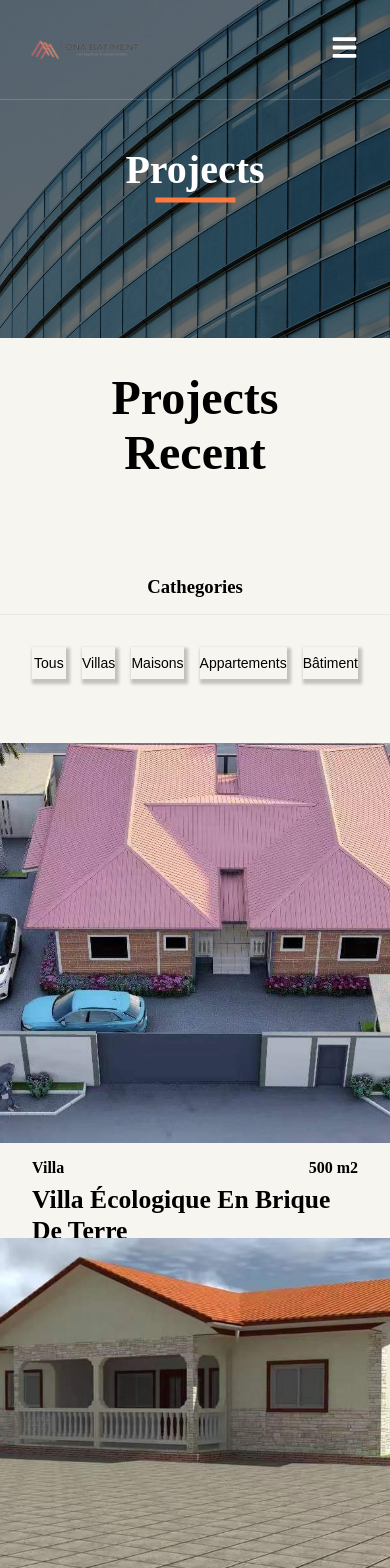
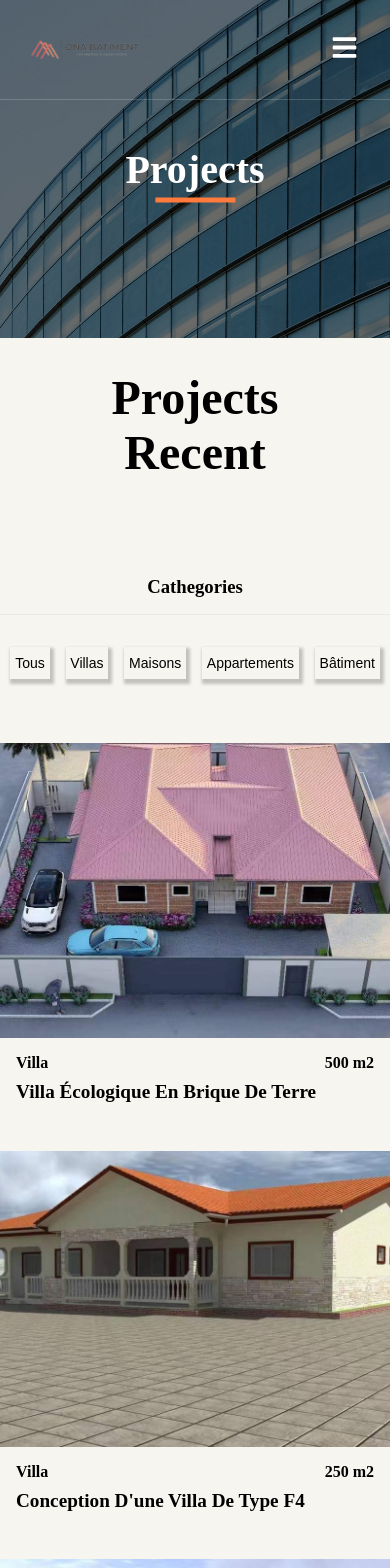
Before and after one commit to William-Hortone/ona-btm, a React (Create React App) app: page /projects in a window 390 px wide. Shown: the top 1568 px of the page. Built offline with nearby package versions, Linux system fonts and the light colour scheme; a web font is replaced by a local one.

Commit message:
updeted the project section with responsive

```diff
--- a/src/Pages/Projects/Projects.jsx
+++ b/src/Pages/Projects/Projects.jsx
@@ -1,5 +1,11 @@
 import React, { useState } from "react";
-import { HeadImage, HeadText, ProjectImg, Category } from "../../components";
+import {
+  HeadImage,
+  HeadText,
+  ProjectImg,
+  Category,
+  Consultation,
+} from "../../components";
 import { SectionProject } from "../../containers";
 import images from "../../constants/images";
 import items from "../../constants/data";
@@ -21,6 +27,7 @@ const Projects = () => {
       <HeadImage title="Projects" img={images.building2} />
       <h2>Projects Recent</h2>
       <SectionProject />
+      <Consultation />
     </div>
   );
 };
--- a/src/components/Category/category.css
+++ b/src/components/Category/category.css
@@ -14,12 +14,11 @@
     align-items: center;
     gap: 1rem;
     border-top: 1px solid #0000000e ;
-    /* padding-top: 2rem; */
     padding: 2rem ;
 }
 .btn-category{
     width: 100px;
-    padding: .5rem 0;
+    padding: .5rem .3rem;
     cursor: pointer;
     background: transparent;
     border: none;
@@ -36,3 +35,11 @@
         justify-content: center;
     }
 }
+@media screen and (max-width: 380px) {
+    .categories_btn-container{
+        flex-wrap: wrap;
+    }
+    .btn-category{
+        width: fit-content;
+    }
+}
--- a/src/components/ProjectsContainer/ProjectsContainer.jsx
+++ b/src/components/ProjectsContainer/ProjectsContainer.jsx
@@ -6,8 +6,8 @@ const ProjectsContainer = ({ projects }) => {
     <>
       <div className="app__projectsContainer">
         {projects.map((project, index) => (
-          <a href="#" className="app__projectsContainer-project">
-            <article key={index}>
+          <a href="#" key={index} className="app__projectsContainer-project">
+            <article>
               <div className="project-img">
                 <img src={project.img[0]} alt={project.specification} />
               </div>
--- a/src/components/ProjectsContainer/projectsContainer.css
+++ b/src/components/ProjectsContainer/projectsContainer.css
@@ -46,16 +46,28 @@
     /* background-color: yellow; */
 }
 .project-title{
-    font-size: 1.6rem;
+    font-size: 1.4rem;
     font-family: var(--font-base);
     font-weight: 900;
     text-transform: capitalize;
     line-height: 1.2;
 }
+@media screen and (max-width: 1250px) {
+    .app__projectsContainer-project{
+        width: 45%;
+        height: auto;
+        /* background-color: red; */
+        margin-bottom: 3rem;
+    }
+    /* .project-info{
+        padding: 1rem 2rem;
+        margin-bottom: 2rem;
+    } */
+}
 @media screen and (max-width: 1000px) {
     .app__projectsContainer-project{
         width: 100%;
-        height: auto;
+        margin-bottom: 0rem;
     }
     .project-info{
         padding: 1rem 2rem;
@@ -65,12 +77,24 @@
 @media screen and (max-width: 850px) {
     .app__projectsContainer-project{
         width: 100%;
-        height: auto;
         margin-bottom: 1.5rem;
     }
     .project-info{
         padding: 1rem 2rem;
         /* margin-bottom: 5rem; */
-        height: 200px;
+        /* height: 200px; */
     }
 }
+@media screen and (max-width: 550px){
+    .app__projectsContainer-project{
+        width: 100%;
+        /* height: 200px; */
+        margin-bottom: 3.5rem;
+    }
+    .project-info{
+        padding: 1rem ;
+    }
+    .project-title{
+        font-size: 1.2rem;
+    }
+}
```
